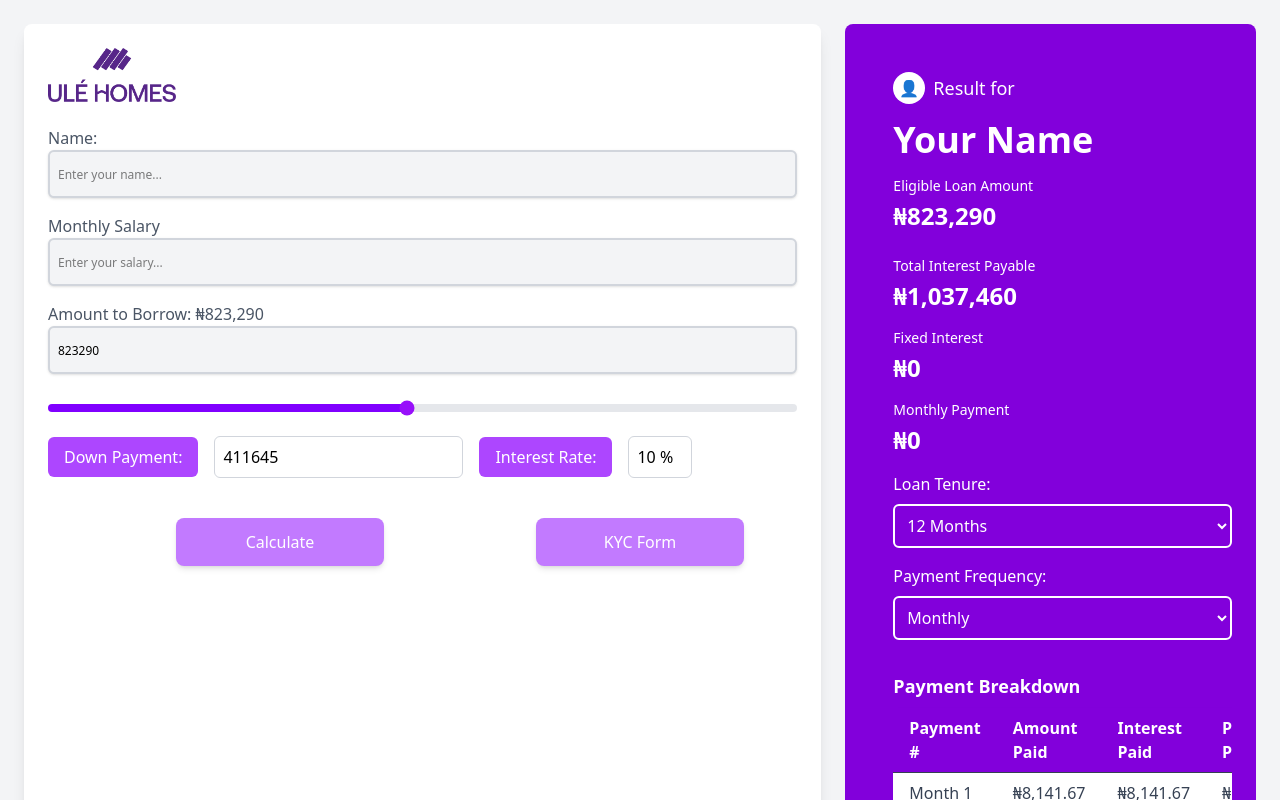
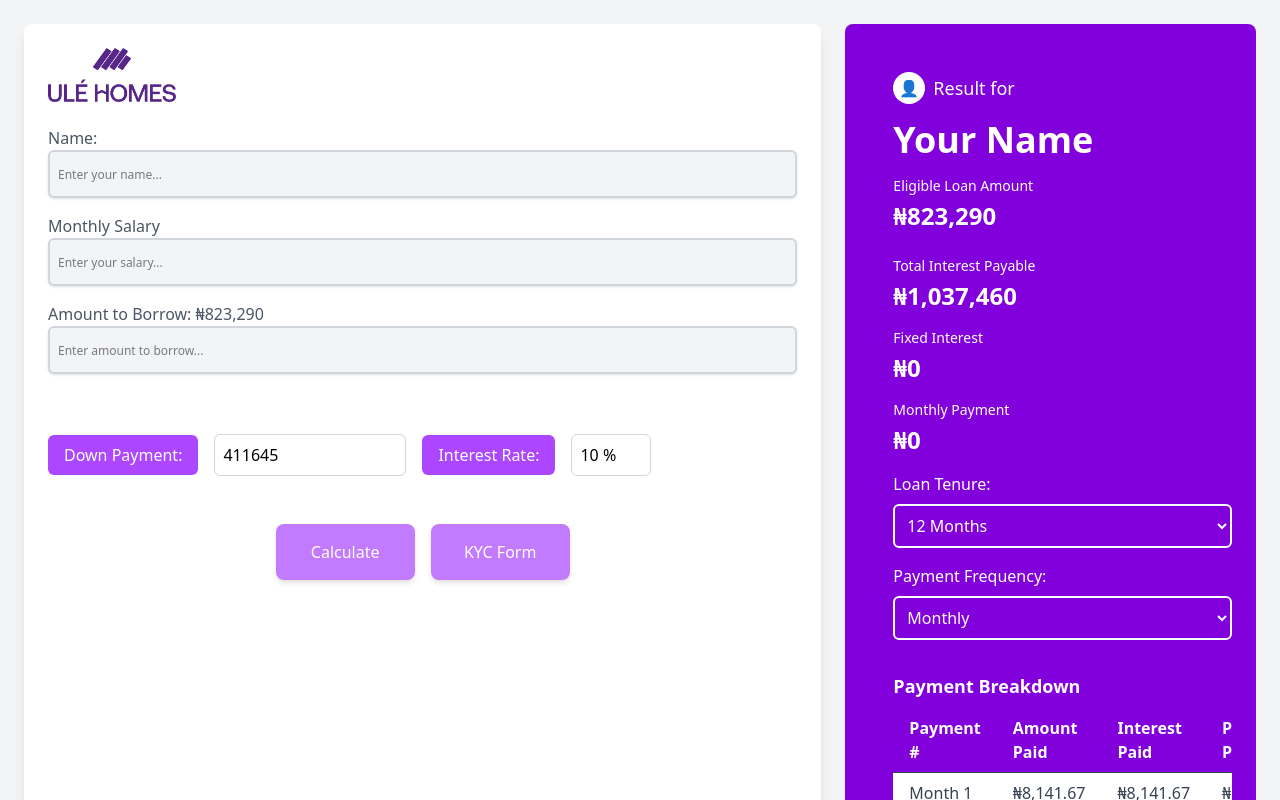
Before and after one commit to TunmiDev/loan-calculator, a React (Vite) app: page / in a window 1280 px wide. Shown: the top 800 px of the page. Built offline with nearby package versions, Linux system fonts and the light colour scheme.

Commit message:
Update App.jsx

```diff
--- a/src/App.jsx
+++ b/src/App.jsx
@@ -46,7 +46,7 @@ const LoanCalculator = () => {
         <div className="mt-4">
           <label className="block text-gray-600">Monthly Salary</label>
           <input
-            type="number"
+            type="text"
             placeholder="Enter your salary..."
             value={salary}
             onChange={(e) => setSalary(e.target.value)}
@@ -64,81 +64,54 @@ const LoanCalculator = () => {
 
           {/* Editable Input Field */}
           <input
-            type="number"
+            type="text"
             placeholder="Enter amount to borrow..."
-            value={loanAmount === "" ? "" : loanAmount} // Allows clearing input
-            onChange={(e) => {
-              let value = e.target.value;
-
-              // Allow empty input for user editing
-              if (value === "") {
-                setLoanAmount("");
-              } else {
-                let numericValue = Number(value);
-
-                // Ensure value is within range
-                if (numericValue >= 200000 && numericValue <= 1500000) {
-                  setLoanAmount(numericValue);
-                }
-              }
-            }}
             className="focus:border-indigo-700 focus:outline-none focus:shadow-outline
       flex-grow transition duration-200 appearance-none p-2 border-2 border-gray-300 text-black bg-gray-100
       font-normal w-full h-12 text-xs rounded-md shadow-sm mb-5"
           />
-
-          {/* Range Slider */}
-          <input
-            type="range"
-            min="200000"
-            max="1500000"
-            step="1000" // Ensures smoother increments
-            value={loanAmount === "" ? 200000 : loanAmount} // Default to 200,000 if empty
-            onChange={(e) => setLoanAmount(Number(e.target.value))}
-            className="w-full h-2 rounded-lg appearance-none cursor-pointer accent-purple-600 mb-6"
-            style={{
-              background: `linear-gradient(to right, #8000ff ${
-                ((loanAmount - 200000) / (1500000 - 200000)) * 100
-              }%, #e5e7eb 0%)`,
-            }}
-          />
         </div>
 
         {/* Down Payment and Interest Rate */}
-        <div>
-          <div className="items-center flex space-x-4">
-            <label className="bg-purple-500 text-white px-4 py-2 rounded-md">
+        <div className="mt-10">
+          <div className="flex flex-wrap sm:flex-nowrap items-center gap-4">
+            {/* Down Payment */}
+            <label className="bg-purple-500 text-white px-4 py-2 rounded-md whitespace-nowrap">
               Down Payment:
             </label>
             <input
               value="411645"
               type="text"
-              className="p-2 border border-gray-300 rounded-md"
+              className="p-2 border border-gray-300 rounded-md w-full sm:w-48"
             />
-            <label className="bg-purple-500 text-white px-4 py-2 rounded-md">
+
+            {/* Interest Rate */}
+            <label className="bg-purple-500 text-white px-4 py-2 rounded-md whitespace-nowrap">
               Interest Rate:
             </label>
-            <div className="items-center flex">
             <input
               value="10 %"
               type="text"
-                className="p-2 border border-gray-300 w-16 rounded-md"
+              className="p-2 border border-gray-300 rounded-md w-full sm:w-20"
             />
-            </div>
           </div>
         </div>
 
         {/* Buttons*/}
+        <div className="flex flex-col sm:flex-row justify-center items-center gap-4 mt-12">
+          {/* Calculate Button */}
           <button
-          className="mt-10 w-52 bg-purple-400 text-white py-3 rounded-lg shadow-md hover:bg-purple-700 mx-32"
+            className="w-full sm:w-52 md:w-[139px] h-[56px] bg-purple-400 text-white py-3 rounded-lg shadow-md hover:bg-purple-700 transition-all"
             onClick={() => setMonthlyPayment(calculateEMI())} // Update state on click
           >
             Calculate
           </button>
-        <span>{""}</span>
-        <button className="mt-10 w-52 bg-purple-400 text-white py-3 rounded-lg shadow-md hover:bg-purple-700 mx-6">
+
+          {/* KYC Form Button */}
+          <button className="w-full sm:w-52 md:w-[139px] h-[56px] bg-purple-400 text-white py-3 rounded-lg shadow-md hover:bg-purple-700 transition-all">
             KYC Form
           </button>
+        </div>
       </div>
 
       {/* Loan Results */}
@@ -180,9 +153,8 @@ const LoanCalculator = () => {
               ₦{monthlyPayment.toLocaleString()}
             </p>
           </div>
+
           {/*Loan tenure, Payment Frequency & Breakdown of Payments */}
-          {/* <div className="items-center bg-purple-700 flex flex-col p-6 min-h-screen"> */}
-          {/* <div className="bg-purple-700 rounded-lg shadow-lg w-full p-6 max-w-2xl"> */}
           <p className="text-xl font-bold mb-4 text-white"></p>
           <label className="mb-2 font-medium block">Loan Tenure:</label>
           <select
@@ -238,15 +210,16 @@ const LoanCalculator = () => {
               </tbody>
             </table>
           </div>
-          {/* </div> */}
-          {/* </div> */}
+
           {/* Button */}
-          <button className="mt-8 w-2/5 bg-white text-black py-3 rounded-lg shadow-md hover:bg-purple-400 mx-2">
+          <div className="mt-8 flex flex-wrap sm:flex-nowrap justify-center gap-4">
+            <button className="w-full sm:w-2/5 bg-white text-black py-3 rounded-lg shadow-md hover:bg-purple-400">
               Download Result
             </button>
-          <button className="mt-8 w-2/5 bg-white text-black py-3 rounded-lg shadow-md hover:bg-purple-400 mx-2">
+            <button className="w-full sm:w-2/5 bg-white text-black py-3 rounded-lg shadow-md hover:bg-purple-400">
               Share Details
             </button>
+          </div>
         </div>
       </div>
     </div>
```
Lines whose indentation alone changed are shown as unchanged.
